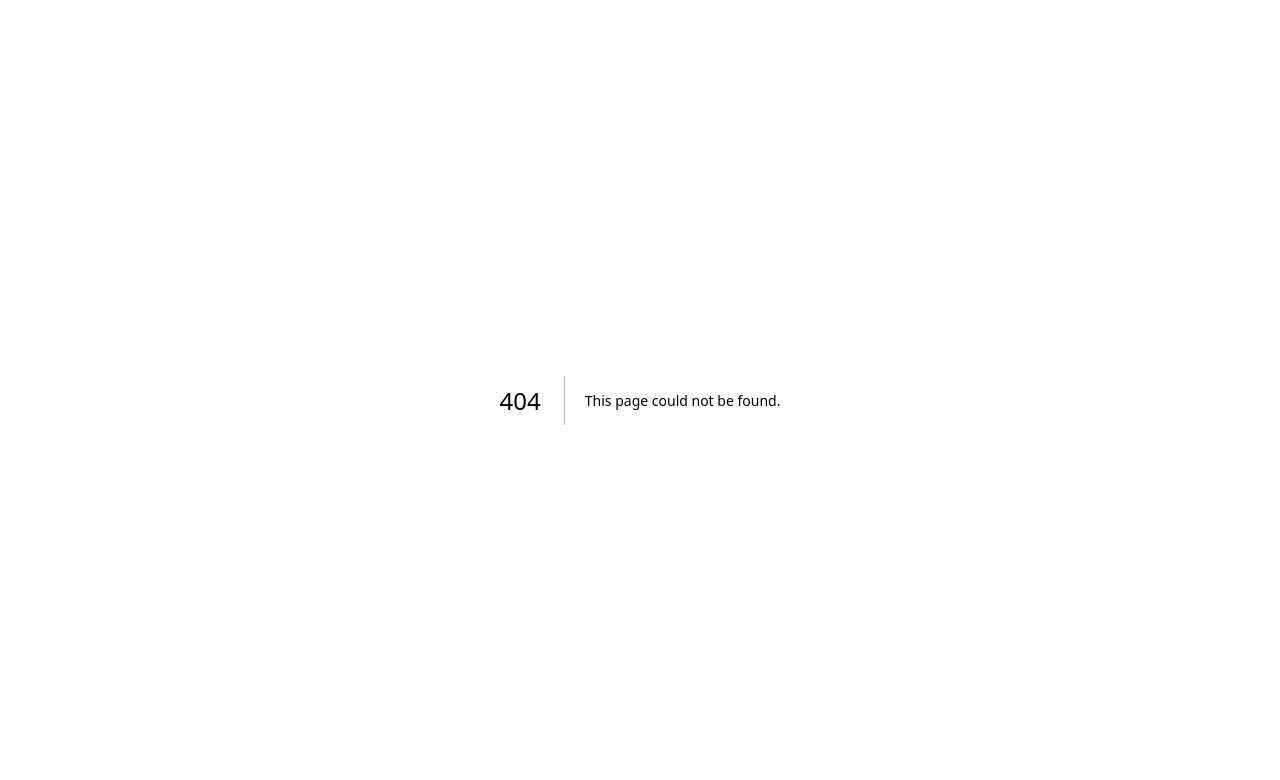
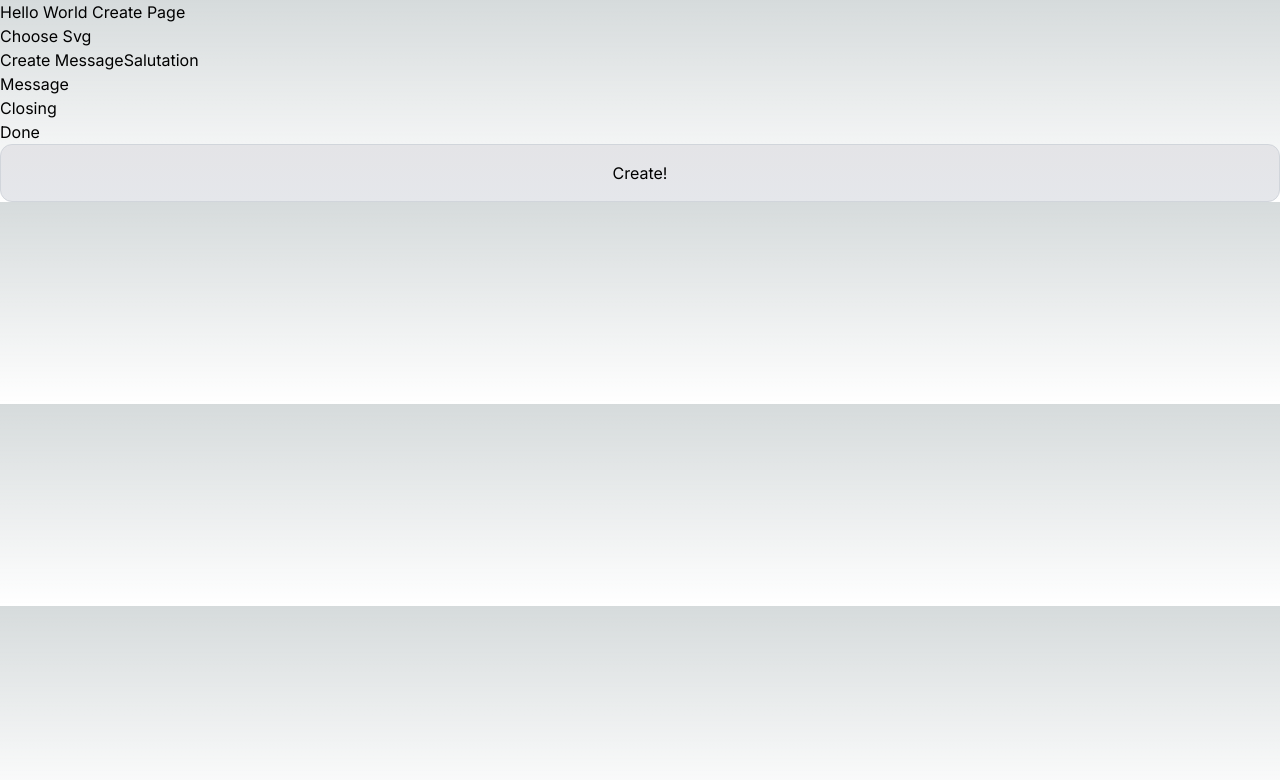
Before and after one commit to konradmh3/love-letter, a Next.js app in the folder love-letter-app/: page /create in a window 1280 px wide. Before the commit this address had no page. Shown: the top 780 px of the page. Built offline with nearby package versions, Linux system fonts and the light colour scheme.

Commit message:
Added basic pages and linking

```diff
--- /dev/null
+++ b/love-letter-app/src/app/create/layout.tsx
@@ -0,0 +1,6 @@
+export default function Layout({ children }: { children: React.ReactNode }){
+    return (
+            <>{children}</>
+
+    );
+    }
--- /dev/null
+++ b/love-letter-app/src/app/create/letter/layout.tsx
@@ -0,0 +1,6 @@
+export default function Layout({ children }: { children: React.ReactNode }){
+    return (
+            <>{children}</>
+
+    );
+    }
--- /dev/null
+++ b/love-letter-app/src/app/create/letter/page.tsx
@@ -0,0 +1,7 @@
+export default function create() {
+    return (
+      <>
+        Click to Open
+      </>
+    );
+  }
--- /dev/null
+++ b/love-letter-app/src/app/create/page.tsx
@@ -0,0 +1,26 @@
+import Link from "next/link";
+
+export default function create() {
+  return (
+    <>
+      <>Hello World Create Page</>
+      <br></br>
+      <>Choose Svg</>
+      <br></br>
+      <>Create Message</>
+      <>
+        <>Salutation</>
+        <br></br>
+        <>Message</>
+        <br></br>
+        <>Closing</>
+        <br></br>
+        <>Done</>
+        <br></br>
+      </>
+      <Link href="/create/letter" className="fixed left-0 top-0 flex w-full justify-center border-b border-gray-300 bg-gradient-to-b from-zinc-200 pb-6 pt-8 backdrop-blur-2xl dark:border-neutral-800 dark:bg-zinc-800/30 dark:from-inherit lg:static lg:w-auto  lg:rounded-xl lg:border lg:bg-gray-200 lg:p-4 lg:dark:bg-zinc-800/30">
+          Create!
+        </Link>
+    </>
+  );
+}
--- a/love-letter-app/src/app/page.tsx
+++ b/love-letter-app/src/app/page.tsx
@@ -1,12 +1,14 @@
 import Image from "next/image";
+import Link from 'next/link';
+
 
 export default function Home() {
   return (
     <main className="flex min-h-screen flex-col items-center justify-between p-24">
       <div className="z-10 w-full max-w-5xl items-center justify-between font-mono text-sm lg:flex">
-        <p className="fixed left-0 top-0 flex w-full justify-center border-b border-gray-300 bg-gradient-to-b from-zinc-200 pb-6 pt-8 backdrop-blur-2xl dark:border-neutral-800 dark:bg-zinc-800/30 dark:from-inherit lg:static lg:w-auto  lg:rounded-xl lg:border lg:bg-gray-200 lg:p-4 lg:dark:bg-zinc-800/30">
-          Hello World
-        </p>
+        <Link href="/create" className="fixed left-0 top-0 flex w-full justify-center border-b border-gray-300 bg-gradient-to-b from-zinc-200 pb-6 pt-8 backdrop-blur-2xl dark:border-neutral-800 dark:bg-zinc-800/30 dark:from-inherit lg:static lg:w-auto  lg:rounded-xl lg:border lg:bg-gray-200 lg:p-4 lg:dark:bg-zinc-800/30">
+          Create a Letter to Send!
+        </Link>
         <div className="fixed bottom-0 left-0 flex h-48 w-full items-end justify-center bg-gradient-to-t from-white via-white dark:from-black dark:via-black lg:static lg:size-auto lg:bg-none">
           <a
             className="pointer-events-none flex place-items-center gap-2 p-8 lg:pointer-events-auto lg:p-0"
```
